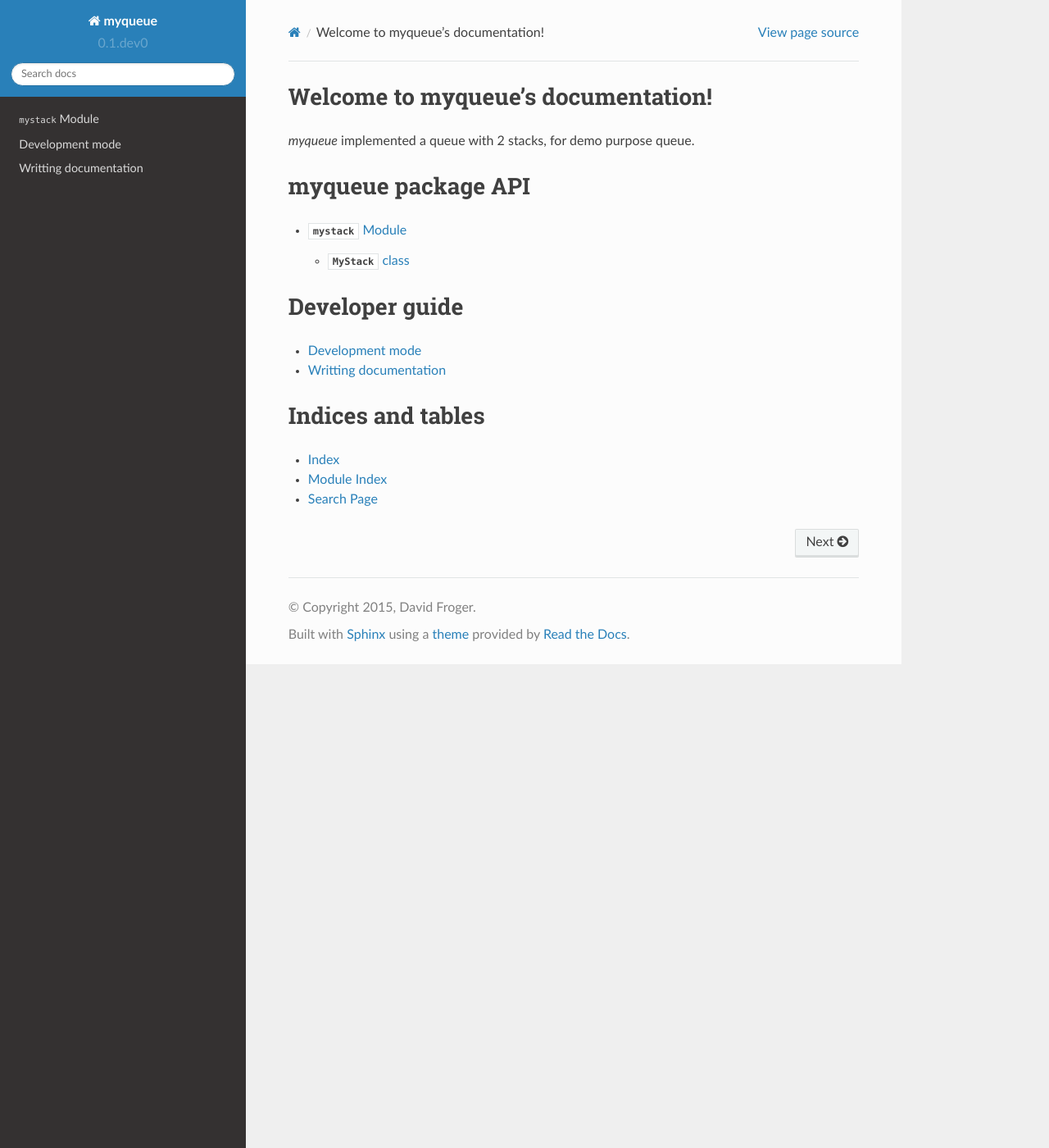
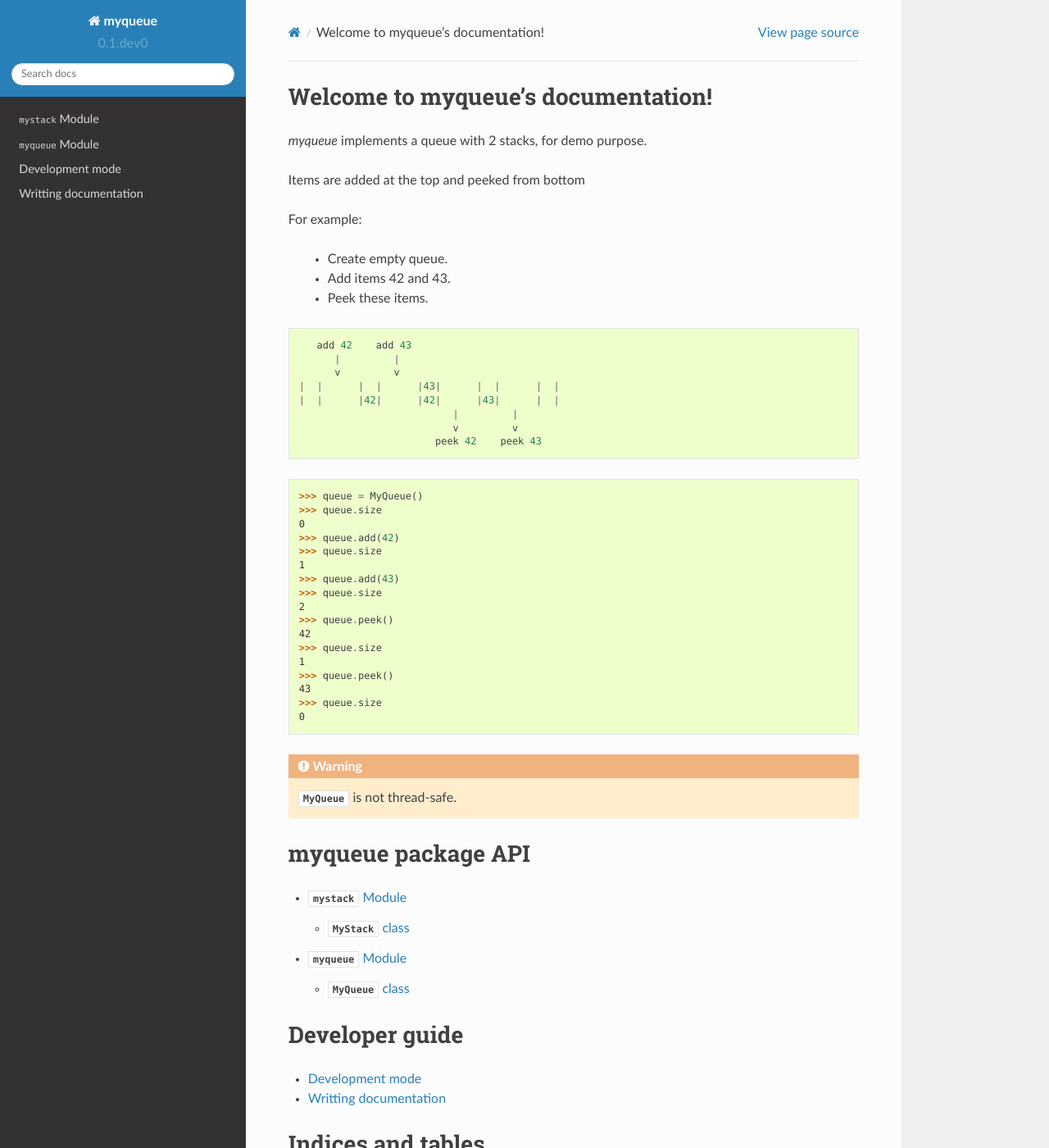
Before and after one commit to dfroger/myqueue, a Sphinx documentation site: the page built from doc/index.rst, in a window 1280 px wide and 1400 px high. Shown: the whole window at 82% size. Built offline with Sphinx 7.4.7 and the Read the Docs theme 2.0.0, drawn with Linux system fonts in a browser that asks for light colours.

Commit message:
Document myqueue

```diff
--- a/doc/index.rst
+++ b/doc/index.rst
@@ -6,7 +6,48 @@
 Welcome to myqueue's documentation!
 ###################################
 
-`myqueue` implemented a queue with 2 stacks, for demo purpose queue.
+`myqueue` implements a queue with 2 stacks, for demo purpose.
+
+Items are added at the top and peeked from bottom
+
+For example:
+
+    - Create empty queue.
+    - Add items 42 and 43.
+    - Peek these items.
+
+::
+
+       add 42    add 43
+          |         |
+          v         v
+    |  |      |  |      |43|      |  |      |  |
+    |  |      |42|      |42|      |43|      |  |
+                              |         |
+                              v         v
+                           peek 42    peek 43
+
+>>> queue = MyQueue()
+>>> queue.size
+0
+>>> queue.add(42)
+>>> queue.size
+1
+>>> queue.add(43)
+>>> queue.size
+2
+>>> queue.peek()
+42
+>>> queue.size
+1
+>>> queue.peek()
+43
+>>> queue.size
+0
+
+.. warning::
+
+    :class:`MyQueue` is not thread-safe.
 
 myqueue package API
 ####################################
@@ -15,6 +56,7 @@ myqueue package API
    :maxdepth: 4
 
    mystack
+   myqueue
 
 Developer guide
 ####################################
```
Also changed, not shown: doc/myqueue.rst (added, +14 -0 lines), 2 other files.
